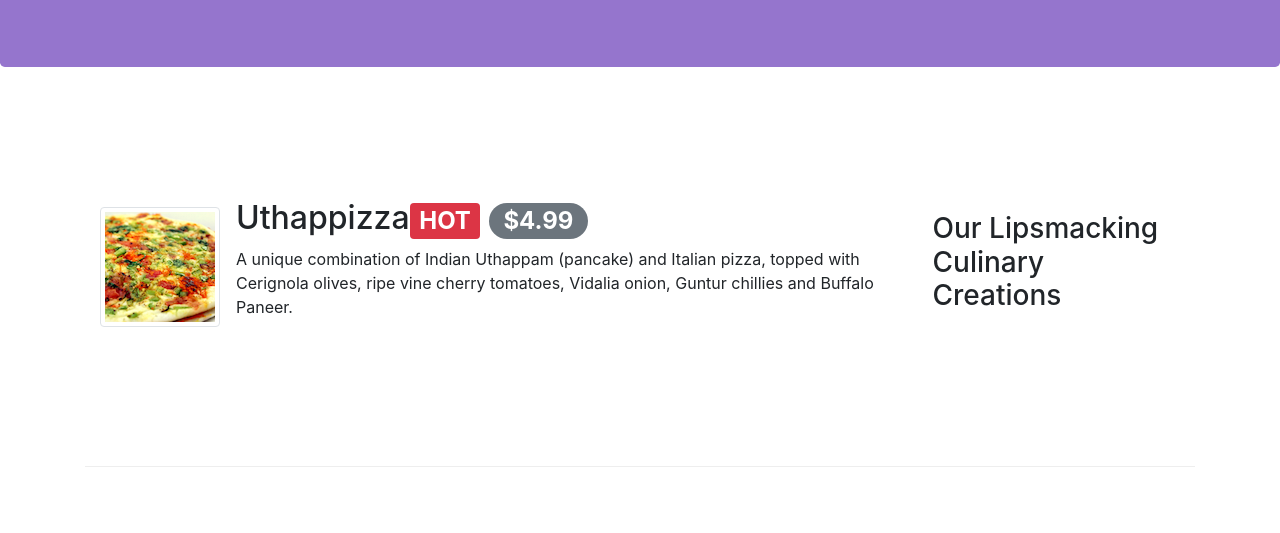
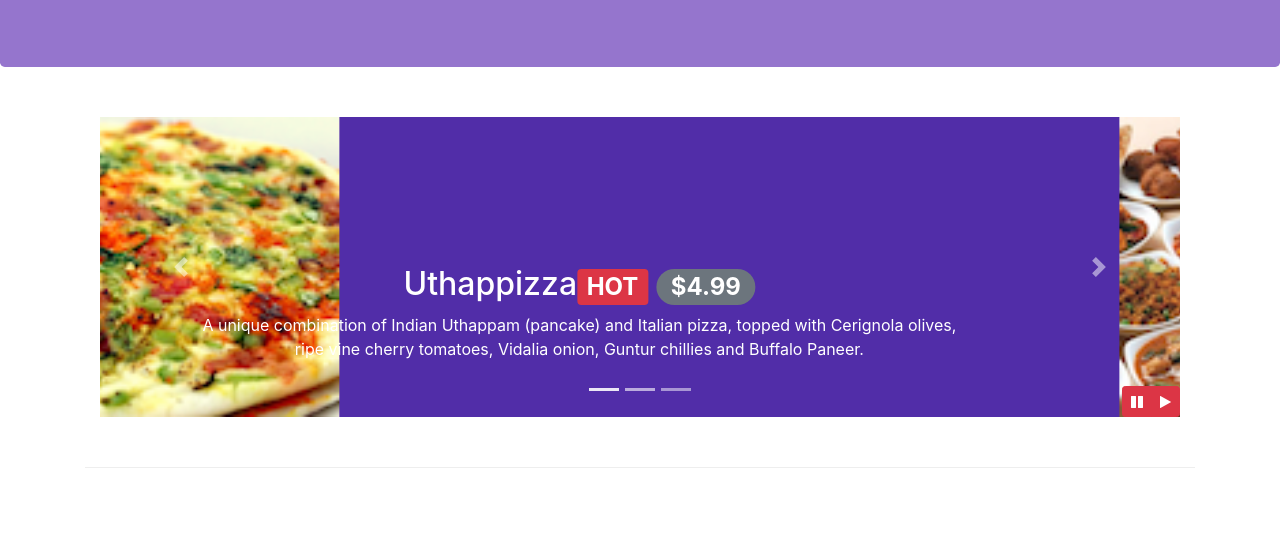
Before and after one commit to Animeshbanathia/bootstrap, a website: page index.html in a window 1280 px wide. Shown: the part 267-800 px from the top of the page. Drawn offline with nearby package versions, Linux system fonts and the light colour scheme.

Commit message:
bootstarp jquery

```diff
--- a/CSS/styles.css
+++ b/CSS/styles.css
@@ -46,3 +46,25 @@ body{
         border-bottom: 1px solid #ddd;
         padding: 10px;
 }
+
+.carousel {
+    background:#512DA8;
+}
+
+.carousel-item {
+  height: 300px;
+}
+
+.carousel-item img {
+    position: absolute;
+    top: 0;
+    left: 0;
+    min-height: 300px;
+}
+
+#carouselButton {
+    right:0px;
+    position: absolute;
+    bottom: 0px;
+    z-index: 1;
+}
--- a/index.html
+++ b/index.html
@@ -189,6 +189,68 @@
     </header>
 
     <div class="container">
+         <div class="row row-content">
+           <div class="col">
+            <div id="mycarousel" class="carousel slide" data-ride="carousel">
+                <div class="carousel-inner" role="listbox">
+                    <div class="carousel-item active">
+                        <img class="d-block img-fluid"
+                            src="img/uthappizza.png" alt="Uthappizza">
+                        <div class="carousel-caption d-none d-md-block">
+                            <h2>Uthappizza<span class="badge badge-danger">HOT</span> <span class="badge badge-pill badge-secondary">$4.99</span></h2>
+                            <p class="d-none d-sm-block">A unique combination of Indian Uthappam (pancake) and
+                                Italian pizza, topped with Cerignola olives, ripe vine
+                                cherry tomatoes, Vidalia onion, Guntur chillies and
+                                Buffalo Paneer.
+                            </p>
+                        </div>
+                    </div>
+                    <div class="carousel-item">
+                        <img class="d-block img-fluid"
+                            src="img/buffet.png" >
+                        <div class="carousel-caption d-none d-md-block">
+                            <h2>Weekend Grand Buffet<span class="badge badge-danger">NEW</span> </h2>
+                            <p class="d-none d-sm-block">Featuring mouthwatering combinations with a choice of five different salads, six enticing appetizers, six main entrees and five choicest desserts. Free flowing bubbly and soft drinks. All for just $19.99 per person </p>
+                        </div>
+                    </div>
+                    <div class="carousel-item">
+                        <img class="d-block img-fluid"
+                            src="img/alberto.png" alt="Alberto Somayya">
+                        <div class="carousel-caption d-none d-md-block">
+                            <h2>Alberto Somayya</h2>
+                            <h4>Executive Chef</h4>
+                            <p class="d-none d-sm-block">Award winning three-star Michelin chef with wide
+                            International experience having worked closely with
+                            whos-who in the culinary world, he specializes in
+                            creating mouthwatering Indo-Italian fusion experiences.
+                            </p>
+                        </div>
+                    </div>
+                </div>
+                <ol class="carousel-indicators">
+                    <li data-target="#mycarousel" data-slide-to="0" class="active"></li>
+                    <li data-target="#mycarousel" data-slide-to="1"></li>
+                    <li data-target="#mycarousel" data-slide-to="2"></li>
+                </ol>
+                <a class="carousel-control-prev" href="#mycarousel" role="button" data-slide="prev">
+                    <span class="carousel-control-prev-icon"></span>
+                </a>
+                <a class="carousel-control-next" href="#mycarousel" role="button" data-slide="next">
+                    <span class="carousel-control-next-icon"></span>
+                </a>
+                <div class="btn-group" id="carouselButton">
+                    <button class="btn btn-danger btn-sm" id="carousel-pause">
+                	    <span class="fa fa-pause"></span>
+                    </button>
+                    <button class="btn btn-danger btn-sm" id="carousel-play">
+                	    <span class="fa fa-play"></span>
+                    </button>
+                </div>
+
+            </div>
+
+            </div>
+       </div>
         <div class="row row-content align-items-center">
             <div class="col-12 col-sm- order-sm-last col-md-3">
                 <h3>Our Lipsmacking Culinary Creations</h3>
@@ -302,7 +364,17 @@
     <script src="https://code.jquery.com/jquery-3.2.1.slim.min.js" integrity="sha384-KJ3o2DKtIkvYIK3UENzmM7KCkRr/rE9/Qpg6aAZGJwFDMVNA/GpGFF93hXpG5KkN" crossorigin="anonymous"></script>
     <script src="https://cdnjs.cloudflare.com/ajax/libs/popper.js/1.12.9/umd/popper.min.js" integrity="sha384-ApNbgh9B+Y1QKtv3Rn7W3mgPxhU9K/ScQsAP7hUibX39j7fakFPskvXusvfa0b4Q" crossorigin="anonymous"></script>
     <script src="https://maxcdn.bootstrapcdn.com/bootstrap/4.0.0/js/bootstrap.min.js" integrity="sha384-JZR6Spejh4U02d8jOt6vLEHfe/JQGiRRSQQxSfFWpi1MquVdAyjUar5+76PVCmYl" crossorigin="anonymous"></script>
-
+    <script>
+        $(document).ready(function(){
+            $("#mycarousel").carousel( { interval: 2000 } );
+            $("#carousel-pause").click(function(){
+                $("#mycarousel").carousel('pause');
+            });
+            $("#carousel-play").click(function(){
+                $("#mycarousel").carousel('cycle');
+            });
+        });
+    </script>
 
 </body>
 
```
